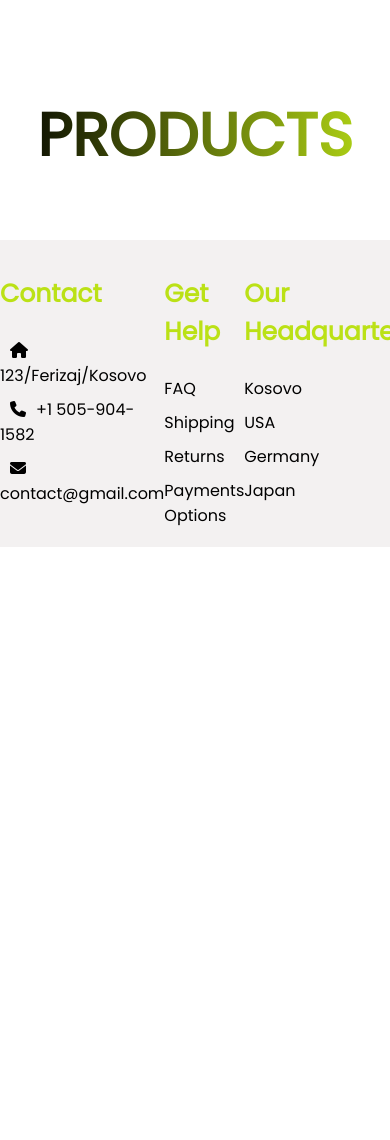
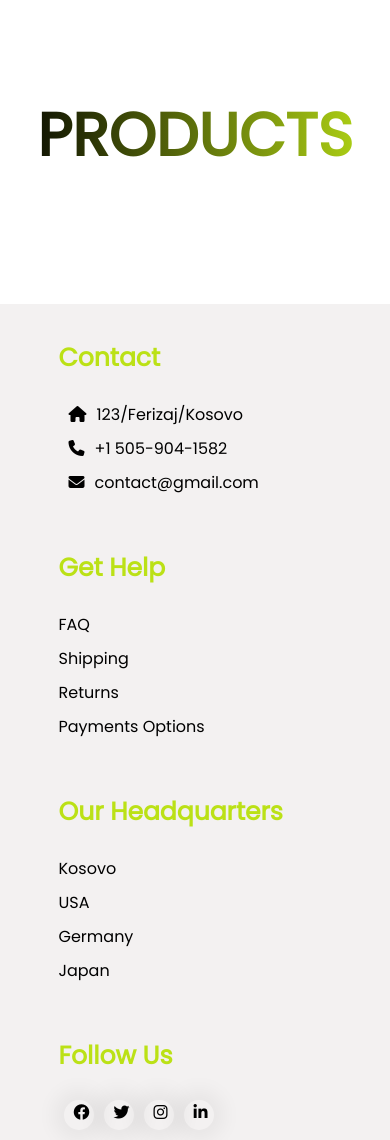
Before and after one commit to blendn/IW, a PHP site: page / in a window 390 px wide; the page is wider, and only the part inside the window is pictured. Shown: the part 814-1954 px from the top of that part. Before the commit the page ends 1361 px from the top of that part, so only its background shows below. Run offline with PHP 8.4, Linux system fonts and the light colour scheme; data that the repository does not hold is empty.

Commit message:
Fixed footer responisvity

```diff
--- a/src/styles/style.css
+++ b/src/styles/style.css
@@ -100,7 +100,6 @@ html {
 
 section {
     width: 100vw;
-    height: 100vh;
 }
 section .main {
     height: 100vh;
@@ -382,13 +381,13 @@ section .main .button:hover i {
 
 footer {
     width: 100%;
+    background: #f3f1f1;
 }
 
 footer .footer_main {
-    width: 100%;
-    background: #f3f1f1;
     display: flex;
     justify-content: space-around;
+    margin-top: 4rem;
 }
 
 footer .footer_main .tag {
@@ -436,8 +435,8 @@ footer .footer_main .tag .social_link a {
     overflow: hidden;
 }
 
-/* styles to be applied for devices w/ width <= 320 */
-@media (max-width: 320px) {
+/* styles to be applied for devices w/ width <= 425 */
+@media (max-width: 425px) {
     nav .logo h1, span {
         font-size: 30px;
     }
@@ -446,7 +445,7 @@ footer .footer_main .tag .social_link a {
     }
 
     .products .box {
-        grid-template-columns: 1fr;
+        grid-template-columns: 1fr !important;
     }
 }
 /* styles to be applied for devices w/ width <= 768 */
@@ -469,6 +468,12 @@ footer .footer_main .tag .social_link a {
     .products .box {
         grid-template-columns: 1fr 1fr;
     }
+
+    .footer_main {
+        flex-direction: column;
+        width: 70%;
+        margin: auto;
+    }
 }
 
 /* styles to be applied for devices w/ width <= 1024 */
```
